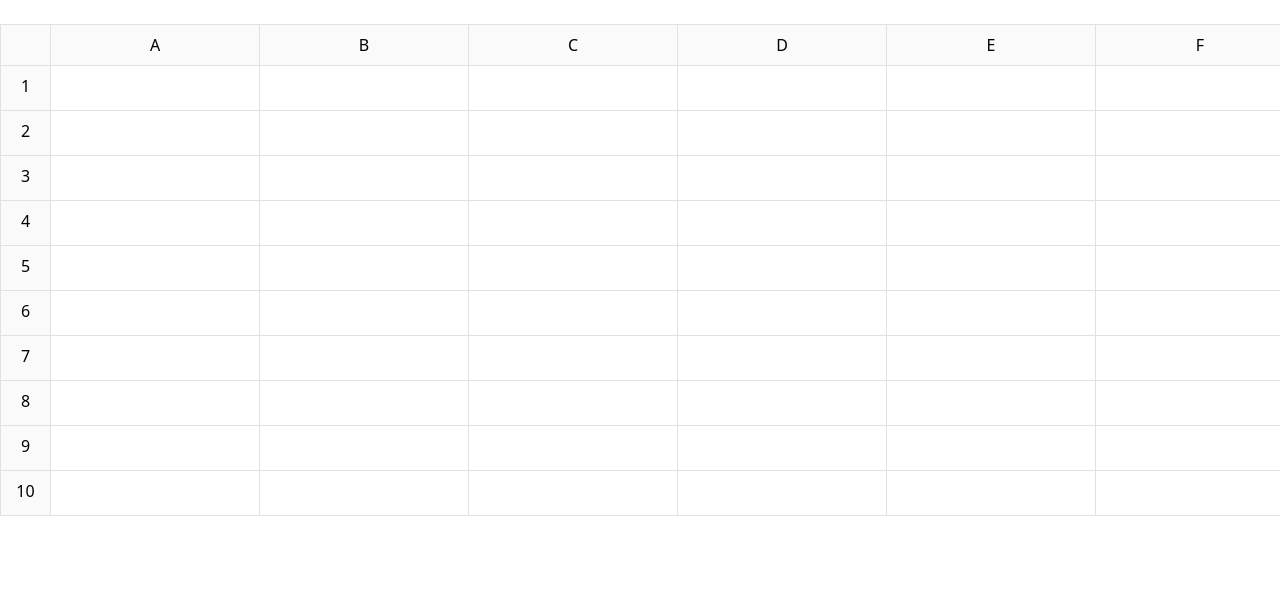
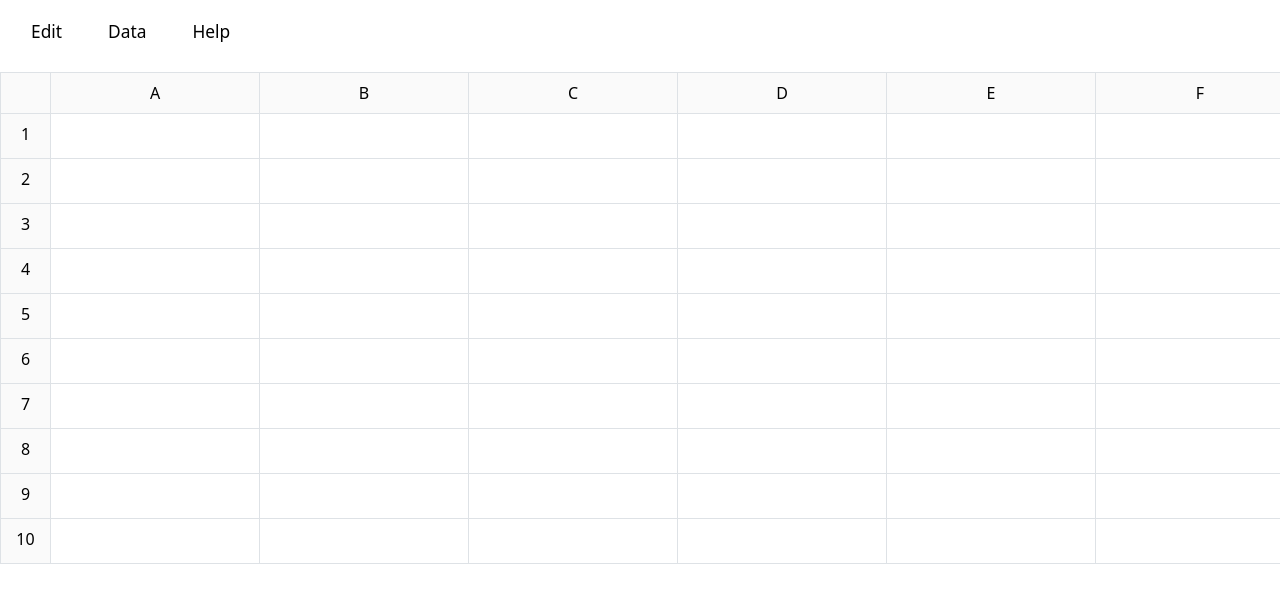
Before and after one commit to JustinDiament/Spreadsheet, a React (Create React App) app in the folder implementation/spreadsheet/: page / in a window 1280 px wide. Shown: the top 602 px of the page. Built offline with nearby package versions, Linux system fonts and the light colour scheme.

Commit message:
dropdown menus, not connected to model

```diff
--- a/implementation/spreadsheet/src/client/editMenu.tsx
+++ b/implementation/spreadsheet/src/client/editMenu.tsx
@@ -1,7 +1,9 @@
 import { IController } from "../interfaces/controller-interface";
 import { useEffect, useState } from "react";
 
-export default function editMenu({  }) {
+export default function EditMenu({ disp } : {disp : boolean}) {
+
+    //const disp : boolean = dropdown;
 
 
 
@@ -13,9 +15,9 @@ const menuFunctions: Array<{ (): void; }> = [];
 
 
     return (
-        <div>
-            <ul>
-                {menuItems.map((item, index) => (<li onClick={() => menuFunctions[index]()}>{item}</li>))}
+        <div id = "edit-menu" className="sp-dropdown p-1"style={disp ? {display:"block"} : {display:"none"}}>
+            <ul className="m-0 p-2">
+                {menuItems.map((item, index) => (<li className="sp-submenu-option" onClick={() => menuFunctions[index]()}>{item}</li>))}
             </ul>
 
         </div>
--- a/implementation/spreadsheet/src/client/spreadSheetDisplay.tsx
+++ b/implementation/spreadsheet/src/client/spreadSheetDisplay.tsx
@@ -1,16 +1,83 @@
 import CellGridDisplay from "./cellGridDisplay";
 import { IController } from "../interfaces/controller-interface";
 import { SpreadsheetController } from "../models/spreadsheet-controller";
+import { useState, useEffect, useRef } from "react";
+import EditMenu from "./editMenu";
 
 const spreadsheetController : IController = new SpreadsheetController();
 
 export default function SpreadSheetDisplay() {
 
 // const [display, setDisplay] = useState(calculatorModel.display());
+const [dropdown, setDropdown] = useState(false);
+const [currDrop, setCurrDrop] = useState("");
+const container = useRef();
+
+// useEffect(() => {
+//     const handler : any = (event) => {
+//       if (!container.current.contains(event.target)) {
+//         setDropdown(false);
+//       }
+//     };
+//     document.addEventListener("click", handler);
+//     return () => {
+//       document.removeEventListener("click", handler);
+//     };
+//   });
+
+function clickOutside(e : any) {
+  const currentTarget = e.currentTarget;
+  // Give browser time to focus the next element
+    requestAnimationFrame(() => {
+    // Check if the new focused element is a child of the original container
+         if (!currentTarget.contains(document.activeElement)) {
+            setDropdown(false);
+            }
+    });
+  }
+
+  function dropDisplayState(option : string) : boolean {
+    return (option == currDrop) && dropdown;
+  }
+
+  function swapCurrDrop(newDrop : string) {
+    if (dropdown) {
+      setCurrDrop(newDrop);
+    }
+  }
 
   return (
     <div>
-      <CellGridDisplay spreadsheetController={spreadsheetController}/>
+      <div className = "sp-menu-bar">
+        <div tabIndex={100} className="sp-edit-menu float-left" onBlur={(e) => {clickOutside(e)}}>
+          <button className={"sp-menu-button " + (dropDisplayState("edit") ? "selected" : '')} type = "button" aria-haspopup="menu" aria-expanded={dropdown ? "true" : "false"}
+        onClick={() => {setDropdown((prev) => !prev); setCurrDrop("edit")}}
+        onMouseEnter={() => {setCurrDrop("edit")}}>Edit</button>
+
+        <div><EditMenu disp={dropDisplayState("edit")}/></div>
+
+        </div>
+
+        <div tabIndex={99} className="sp-edit-menu float-left" onBlur={(e) => {clickOutside(e)}}>
+          <button className={"sp-menu-button " + (dropDisplayState("data") ? "selected" : '')} type = "button" aria-haspopup="menu" aria-expanded={dropdown ? "true" : "false"}
+        onClick={() => {setDropdown((prev) => !prev); setCurrDrop("data")}}
+        onMouseEnter={() => {setCurrDrop("data")}}>Data</button>
+
+        <div><EditMenu disp={dropDisplayState("data")}/></div>
+
+        </div>
+
+        <div tabIndex={98} className="sp-edit-menu float-left" onBlur={(e) => {clickOutside(e)}}>
+          <button className={"sp-menu-button " + (dropDisplayState("help") ? "selected" : '')} type = "button" aria-haspopup="menu" aria-expanded={dropdown ? "true" : "false"}
+        onClick={() => {setDropdown((prev) => !prev); setCurrDrop("help")}}
+        onMouseEnter={() => {setCurrDrop("help")}}>Help</button>
+
+        <div><EditMenu disp={dropDisplayState("help")}/></div>
+
+        </div>
+        </div>
+        <CellGridDisplay spreadsheetController={spreadsheetController}/>
+
     </div>
   )
 }
--- a/implementation/spreadsheet/src/index.css
+++ b/implementation/spreadsheet/src/index.css
@@ -63,6 +63,47 @@ CellGridDisplay {
   overflow-y: hidden;
 }
 
+.sp-dropdown {
+  position:absolute;
+  background-color: white;
+  z-index: 100;
+  box-shadow: lightgray 0 0 10px;
+  margin-left: 16px;
+}
+
+.sp-menu-button {
+  border: none;
+  margin: 16px 0 0 16px;
+  padding: 3px 15px;
+  border-top-left-radius: 4px;
+  border-top-right-radius: 4px;
+  font-size: 13pt;
+  background-color: white;
+}
+
+.sp-menu-button.selected {
+  background-color: RGB(230, 230, 230);
+  border-radius: 0 !important;
+  border-top-left-radius: 4px !important;
+  border-top-right-radius: 4px !important;
+}
+
+.sp-menu-button:hover {
+  background-color: RGB(230, 230, 230);
+  border-radius: 4px;
+}
+
+.sp-submenu-option {
+  text-decoration: none;
+  list-style: none;
+  padding-left:0;
+}
+
+.sp-menu-bar {
+  display: flex;
+
+}
+
 /* ===== Scrollbar CSS ===== */
   /* Firefox */
   * {
--- a/implementation/spreadsheet/src/models/spreadsheet-controller.ts
+++ b/implementation/spreadsheet/src/models/spreadsheet-controller.ts
@@ -19,12 +19,12 @@ export class SpreadsheetController implements IController {
     /**
      * The graphs contained in the spreadsheet
      */
-    //private graphs: Array<IGraph>;
+    private graphs: Array<IGraph> = [];
 
     /**
      * The cell(s), if any, that are currently selected by the user
      */
-    //private currentlySelected: Array<ACell>;
+    private currentlySelected: Array<ACell> = [];
 
     /**
      * An iterator that iterates over a 2D array of ACells, used to
```
